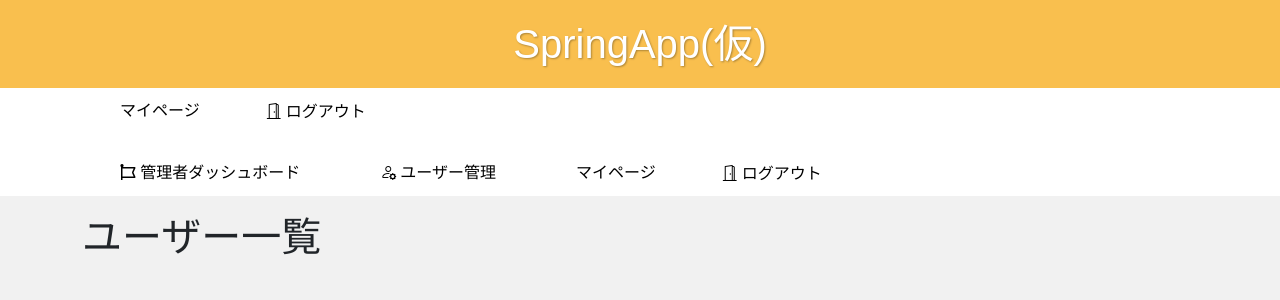
After one commit to Kento103/springprofilewebapp, a Spring Boot app: page /users in a window 1280 px wide. The commit adds this page. Shown: the top 300 px of the page. Run offline with Spring Boot 4, Linux system fonts and the light colour scheme; the visitor is signed in with stand-in values (Sample User, id 1); some of the project's set-up classes (security, data sources, template engines, error pages and the like) are left out, and stand-ins take their place; some libraries are stand-ins or nearby versions; some web fonts are replaced.

Commit message:
ユーザー情報編集ページの追加、編集及び不具合の修正を行った(Add modified fix)
追加：ユーザ一覧ページの追加
編集：編集画面がどのユーザーでも誰でも編集できる状態になっていた為、適切な権限を設定した。
修正：表示が上手くされていなかったところの修正作業を行った。

```diff
--- a/src/main/java/com/kento/springprofilewebapp/controller/UserController.java
+++ b/src/main/java/com/kento/springprofilewebapp/controller/UserController.java
@@ -1,18 +1,14 @@
 package com.kento.springprofilewebapp.controller;
 
 import org.springframework.web.bind.annotation.RequestMapping;
-import org.springframework.web.bind.annotation.RestController;
-
 import com.kento.springprofilewebapp.model.Users;
 import com.kento.springprofilewebapp.service.UserService;
 
 import lombok.RequiredArgsConstructor;
-import org.springframework.web.bind.annotation.RequestBody;
-import org.springframework.http.ResponseEntity;
+import org.springframework.security.core.annotation.AuthenticationPrincipal;
 import org.springframework.stereotype.Controller;
 import org.springframework.ui.Model;
 import org.springframework.validation.BindingResult;
-import org.springframework.validation.annotation.Validated;
 import org.springframework.web.bind.annotation.GetMapping;
 import org.springframework.web.bind.annotation.ModelAttribute;
 import org.springframework.web.bind.annotation.PathVariable;
@@ -35,10 +31,21 @@ public class UserController {
 
     // ユーザー情報の編集ページを表示する
     @GetMapping("/{id}/edit")
-    public String editUserPage(@PathVariable int id, Model model, Users user) {
+    public String editUserPage(@PathVariable int id, Model model, Users user, @AuthenticationPrincipal Users loginUser) {
         user = userService.getUserById(id); // usersテーブルのidから該当の情報を検索する
         model.addAttribute("user", user); // 情報をモデルへ代入する(thymaleefで使えるようにする)
-        return "useredit"; //useredit.htmlのページを表示する
+        if (loginUser.getRole().equals("ROLE_ADMIN")) { // 自分がROLE_ADMIN保有者か確認するloginUserはオブジェクトなので#.equalsでないと不一致となる(==ではだめ)
+            // 管理者権限ロールでログイン中の場合はどのユーザの編集もできる
+            return "useredit"; // useredit.htmlのページを表示する
+        } else {
+            // それ以外のユーザは自分のみの編集ができる
+            if (user.getId() == loginUser.getId()) { // user.getId()...閲覧中のUserID loginUser.getId()...ログイン中のユーザーID
+                return "useredit"; // useredit.htmlのページを表示する
+            } else {
+                model.addAttribute("error", "権限がありません");
+                return "redirect:/users/{id}"; // プロフィールに戻す
+            }
+        }
     }
 
     // ユーザー情報の更新を行うもの
@@ -48,10 +55,11 @@ public class UserController {
             @ModelAttribute Users user,
             Model model,
             @ModelAttribute Users users,
+            @AuthenticationPrincipal Users loginUsers,
             BindingResult bindingResult) {
             if (bindingResult.hasErrors()) {
                 //Getリクエスト用のメゾットを呼び出し、編集画面に戻る
-                return editUserPage(user.getId(), model, user);
+                return editUserPage(user.getId(), model, user, loginUsers);
             }
             try {
                 users = userService.updateUser(id, user);
@@ -62,4 +70,10 @@ public class UserController {
                 return "useredit";
             }
         }
+
+    // ユーザーリスト一覧
+    @GetMapping
+    public String userList() {
+        return "userlist";
+    }
 }
--- a/src/main/resources/templates/base/layout.html
+++ b/src/main/resources/templates/base/layout.html
@@ -30,14 +30,14 @@
             </ul>
             <!--一般ユーザログイン時のメニュー-->
             <ul sec:authorize="hasRole('ROLE_USER')">
-                <li><a th:href="@{user}" class="menu-list">マイページ</a></li>
+                <li><a th:href="@{/users/{id}(id=${#authentication.principal.id})}" class="menu-list">マイページ</a></li>
                 <li><form th:action="@{/logout}" method="post"><button class="menu-list logout-btn"><i class="bi bi-door-open"></i> ログアウト</button></form></li>
             </ul>
             <!--管理者ユーザ時のメニュー-->
             <ul sec:authorize="hasRole('ROLE_ADMIN')">
                 <li><a th:href="@{/admin}" class="menu-list"><i class="fa-regular fa-font-awesome"></i> 管理者ダッシュボード</a></li>
-                <li><a href="#" class="menu-list"><i class="bi bi-person-gear"></i> ユーザー管理</a></li>
-                <li><a th:href="@{/user}" class="menu-list">マイページ</a></li>
+                <li><a th:href="@{/users}" class="menu-list"><i class="bi bi-person-gear"></i> ユーザー管理</a></li>
+                <li><a th:href="@{/users/{id}(id=${#authentication.principal.id})}" class="menu-list">マイページ</a></li>
                 <li><form th:action="@{/logout}" method="post"><button class="menu-list logout-btn"><i class="bi bi-door-open"></i> ログアウト</button></form></li>
             </ul>
         </div>
--- a/src/main/resources/templates/user.html
+++ b/src/main/resources/templates/user.html
@@ -11,6 +11,7 @@
             <div sec:authorize="hasRole('ROLE_ADMIN')"><h4><span class="badge text-bg-warning"><i class="fa-solid fa-web-awesome"></i> 管理者アカウント</h4></span></div>
             <h1><span sec:authentication="principal.username"></span>さんのマイページ</h1>
             <h3>登録しているメールアドレス：<span sec:authentication="principal.email"></span></h3>
+            <h3>現在のUserID：<span sec:authentication="principal.id"></span></h3>
             <form th:action="@{/logout}" method="post">
                 <button>ログアウト</button>
             </form>
--- a/src/main/resources/templates/useredit.html
+++ b/src/main/resources/templates/useredit.html
@@ -83,7 +83,7 @@
         <p th:if="${error}" th:text="${error}" style="color: red;"></p>
         <a th:href="@{/users/{id}(id=${user.id})}"><button class="btn btn-secondary"><i class="bi bi-door-open-fill"></i> 変更せずに戻る</button></a>
         <br><br><br>
-        <div class="mb-3">
+        <div class="mb-3" sec:authorize="hasRole('ROLE_ADMIN')">
             <h2 class="danger-text"><i class="bi bi-person-fill-exclamation"></i> アカウント管理</h2>
             <div class="mb-3">
                 <label for="form-label">権限の変更</label><br>
--- /dev/null
+++ b/src/main/resources/templates/userlist.html
@@ -0,0 +1,13 @@
+<!DOCTYPE html>
+<html lang="ja" xmlns:th="http://www.thymeleaf.org" xmlns:layout="http://www.ultraq.net.nz/web/thymeleaf/layout">
+<head th:replace="~{base/layout::meta_header('top',~{::link},~{::script})}">
+    <meta charset="UTF-8">
+<title>登録ユーザ一覧 | SpringBootアプリ</title>
+</head>
+<body>
+    <header th:replace="~{base/layout::header}"></header>
+    <div th:fragment="~{base/layout::maincontent}" class="main-content container-md">
+        <h1>ユーザー一覧</h1>
+    </div>
+</body>
+</html>
```
Also changed, not shown: src/main/resources/templates/profile.html (+10 -2 lines).
